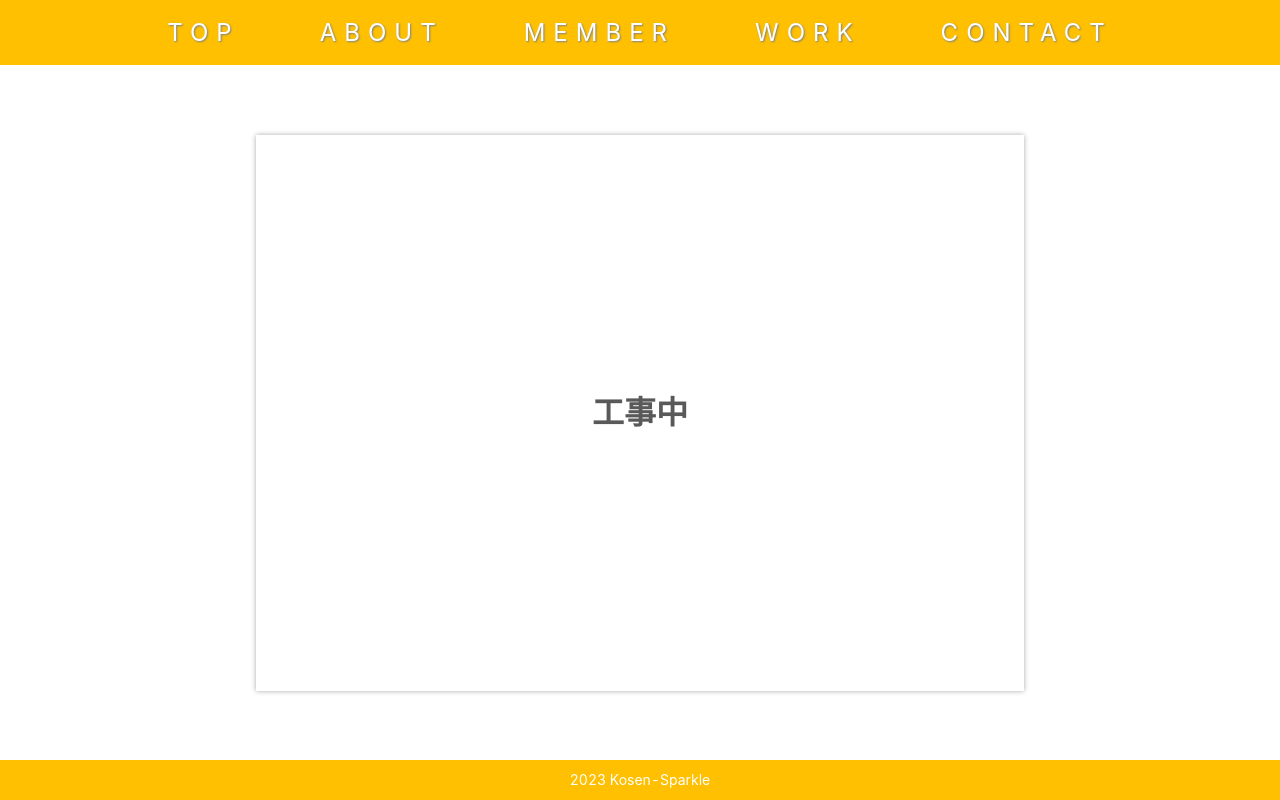
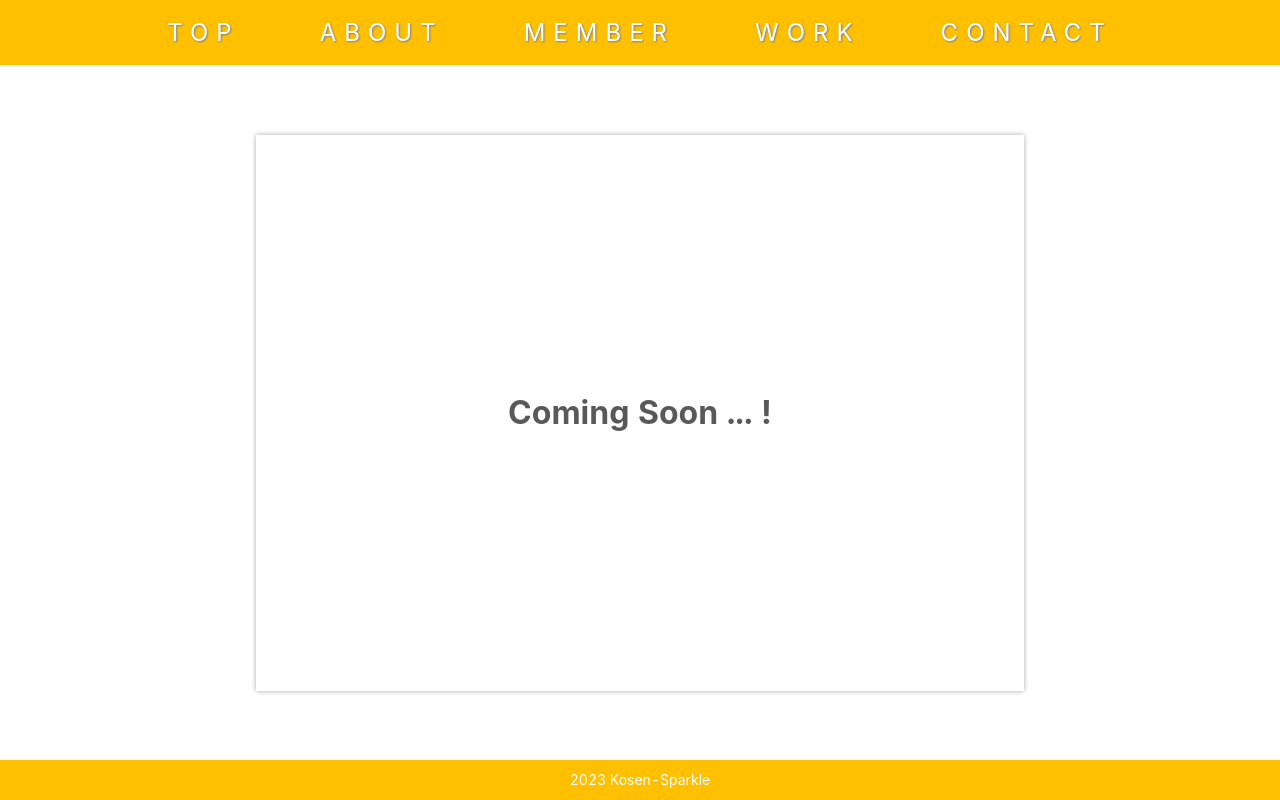
Before and after one commit to sin392/nuxt2-app, a Nuxt app: page /work in a window 1280 px wide. Built offline with nearby package versions, Linux system fonts and the light colour scheme.

Commit message:
change pending word on work page

```diff
--- a/src/pages/work.vue
+++ b/src/pages/work.vue
@@ -1,5 +1,5 @@
 <template>
-  <div class="wrapper"><div>工事中</div></div>
+  <div class="wrapper"><div>Coming Soon ... !</div></div>
 </template>
 
 <style scoped>
```
